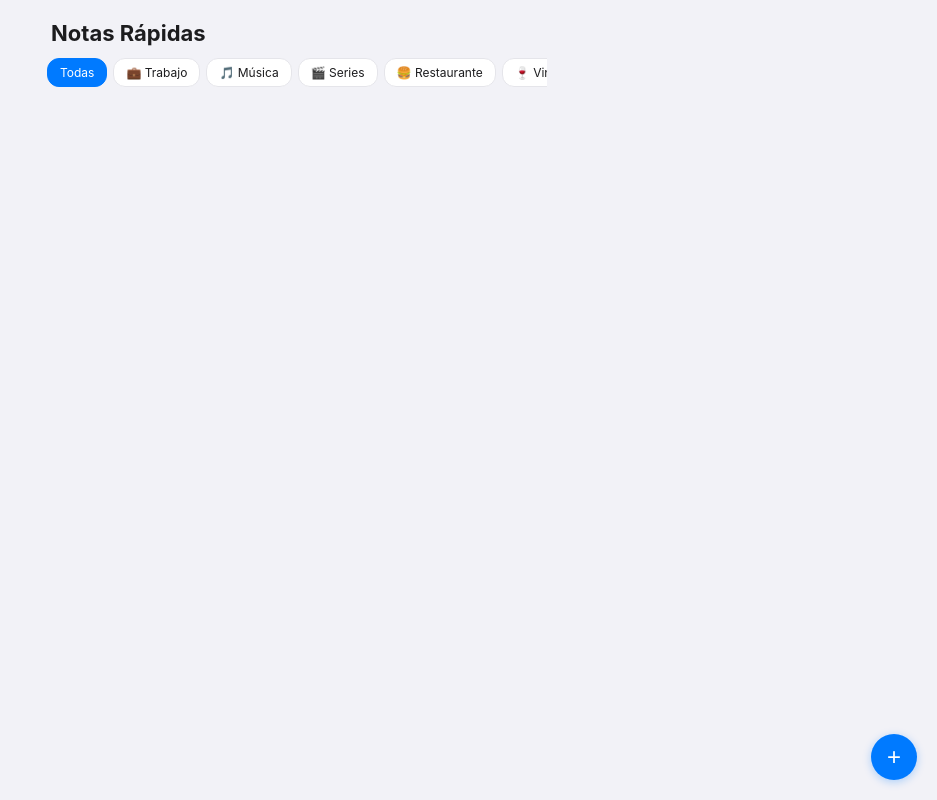
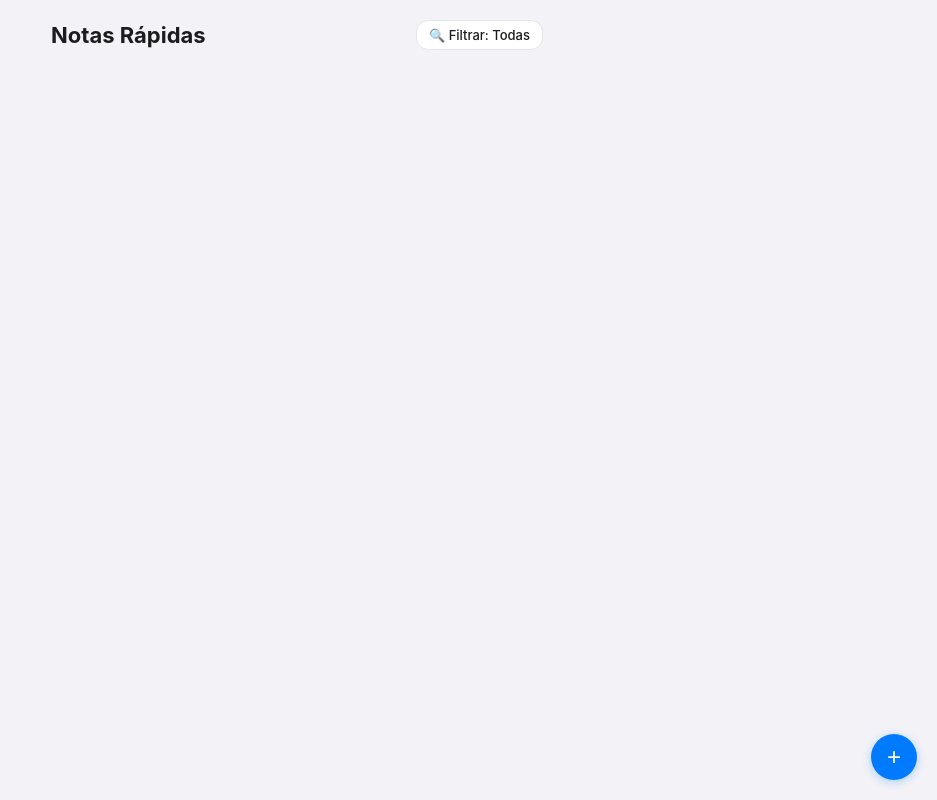
Before and after one commit to Kingcarlos10/Notas-r-pidas, a plain HTML site: page index.html in a window 1280 px wide. Shown: the whole page, without its empty margins (343-1280 px from the left). Drawn offline with Linux system fonts and the light colour scheme.

Commit message:
Update index.html

```diff
--- a/index.html
+++ b/index.html
@@ -37,36 +37,44 @@
       margin: 0 auto;
       padding-bottom: 100px;
     }
+
+    /* Cabecera compacta en una sola fila */
+    header {
+      display: flex;
+      justify-content: space-between;
+      align-items: center;
+      margin: 8px 4px 16px 4px;
+    }
     header h1 {
       font-size: 22px;
       font-weight: 700;
-      margin: 8px 0 12px 4px;
+      margin: 0;
     }
-    .filter-bar {
-      display: flex;
-      gap: 6px;
-      overflow-x: auto;
-      padding-bottom: 8px;
-      margin-bottom: 12px;
-      scrollbar-width: none;
-    }
-    .filter-bar::-webkit-scrollbar { display: none; }
-    .filter-btn {
+
+    /* Botón contenedor del menú desplegable de filtrado */
+    .filter-wrapper {
+      position: relative;
       background-color: var(--card-bg);
       border: 1px solid var(--border-color);
-      color: var(--text-color);
       padding: 6px 12px;
       border-radius: 12px;
-      font-size: 12px;
-      white-space: nowrap;
+      font-size: 13px;
+      font-weight: 500;
+      display: flex;
+      align-items: center;
+      gap: 4px;
+    }
+    /* El select real se vuelve invisible pero ocupa todo el botón para que al tocarlo salte en iOS */
+    .filter-select-native {
+      position: absolute;
+      top: 0;
+      left: 0;
+      width: 100%;
+      height: 100%;
+      opacity: 0;
       cursor: pointer;
-      font-family: inherit;
     }
-    .filter-btn.active {
-      background-color: var(--accent-color);
-      color: white;
-      border-color: var(--accent-color);
-    }
+
     .notes-grid {
       display: flex;
       flex-direction: column;
@@ -94,6 +102,7 @@
       line-height: 18px;
     }
     .note-textarea:focus { outline: none; }
+
     .note-footer {
       display: flex;
       justify-content: space-between;
@@ -144,43 +153,56 @@
   <div class="app-container">
     <header>
       <h1>Notas Rápidas</h1>
-      <div class="filter-bar" id="filter-bar">
-        <button class="filter-btn active" data-category="todas">Todas</button>
-        <button class="filter-btn" data-category="trabajo">💼 Trabajo</button>
-        <button class="filter-btn" data-category="musica">🎵 Música</button>
-        <button class="filter-btn" data-category="series">🎬 Series</button>
-        <button class="filter-btn" data-category="restaurante">🍔 Restaurante</button>
-        <button class="filter-btn" data-category="vino">🍷 Vino</button>
-        <button class="filter-btn" data-category="viaje">✈️ Viaje</button>
-        <button class="filter-btn" data-category="libros">📚 Libros</button>
-        <button class="filter-btn" data-category="internet">🌐 App/Internet</button>
-        <button class="filter-btn" data-category="gestion">✅ Gestión</button>
-        <button class="filter-btn" data-category="personas">👥 Personas</button>
+      <!-- Botón de Filtrar optimizado -->
+      <div class="filter-wrapper">
+        <span id="filter-label">🔍 Filtrar: Todas</span>
+        <select id="filter-select" class="filter-select-native">
+          <option value="todas">🔍 Todas las notas</option>
+          <option value="trabajo">💼 Trabajo</option>
+          <option value="musica">🎵 Música</option>
+          <option value="series">🎬 Series</option>
+          <option value="restaurante">🍔 Restaurante</option>
+          <option value="vino">🍷 Vino</option>
+          <option value="viaje">✈️ Viaje</option>
+          <option value="libros">📚 Libros</option>
+          <option value="internet">🌐 App/Internet</option>
+          <option value="gestion">✅ Gestión</option>
+          <option value="personas">👥 Personas</option>
+        </select>
       </div>
     </header>
+
     <main><div id="notes-container" class="notes-grid"></div></main>
     <button id="add-note-btn" class="fab">+</button>
   </div>
+
   <script>
     const notesContainer = document.getElementById('notes-container');
     const addNoteBtn = document.getElementById('add-note-btn');
-    const filterBar = document.getElementById('filter-bar');
+    const filterSelect = document.getElementById('filter-select');
+    const filterLabel = document.getElementById('filter-label');
+
     let notes = JSON.parse(localStorage.getItem('rapidas-notes')) || [];
     let currentFilter = 'todas';
+
     const categories = {
       trabajo: "💼 Trabajo", musica: "🎵 Música", series: "🎬 Series",
       restaurante: "🍔 Restaurante", vino: "🍷 Vino", viaje: "✈️ Viaje",
       libros: "📚 Libros", internet: "🌐 App/Internet", gestion: "✅ Gestión",
       personas: "👥 Personas"
     };
+
     function saveNotes() { localStorage.setItem('rapidas-notes', JSON.stringify(notes)); }
+
     function autoResizeTextarea(textarea) {
       textarea.style.height = 'auto';
       textarea.style.height = textarea.scrollHeight + 'px';
     }
+
     function renderNotes() {
       notesContainer.innerHTML = '';
       const filteredNotes = currentFilter === 'todas' ? notes : notes.filter(n => n.category === currentFilter);
+
       filteredNotes.forEach((note) => {
         const card = document.createElement('div');
         card.className = 'note-card';
@@ -198,17 +220,21 @@
         const textarea = card.querySelector('.note-textarea');
         const select = card.querySelector('.category-select');
         const deleteBtn = card.querySelector('.delete-btn');
+
         if (note.text) { setTimeout(() => autoResizeTextarea(textarea), 0); }
+
         textarea.addEventListener('input', (e) => {
           note.text = e.target.value;
           saveNotes();
           autoResizeTextarea(e.target);
         });
+
         select.addEventListener('change', (e) => {
           note.category = e.target.value;
           saveNotes();
           if (currentFilter !== 'todas') renderNotes();
         });
+
         deleteBtn.addEventListener('click', () => {
           notes = notes.filter(n => n.id !== note.id);
           saveNotes();
@@ -217,6 +243,7 @@
         notesContainer.appendChild(card);
       });
     }
+
     addNoteBtn.addEventListener('click', () => {
       const defaultCat = currentFilter === 'todas' ? 'trabajo' : currentFilter;
       notes.unshift({ id: Date.now(), text: '', category: defaultCat });
@@ -225,14 +252,21 @@
       const firstTxt = notesContainer.querySelector('.note-textarea');
       if (firstTxt) firstTxt.focus();
     });
-    filterBar.querySelectorAll('.filter-btn').forEach(btn => {
-      btn.addEventListener('click', () => {
-        filterBar.querySelectorAll('.filter-btn').forEach(b => b.classList.remove('active'));
-        btn.classList.add('active');
-        currentFilter = btn.getAttribute('data-category');
-        renderNotes();
-      });
+
+    // Lógica del nuevo menú desplegable de filtrado
+    filterSelect.addEventListener('change', (e) => {
+      currentFilter = e.target.value;
+
+      // Actualizamos el texto del botón para saber qué filtro está activo
+      if (currentFilter === 'todas') {
+        filterLabel.textContent = '🔍 Filtrar: Todas';
+      } else {
+        filterLabel.textContent = `🔍 ${categories[currentFilter]}`;
+      }
+
+      renderNotes();
     });
+
     renderNotes();
   </script>
 </body>
```
